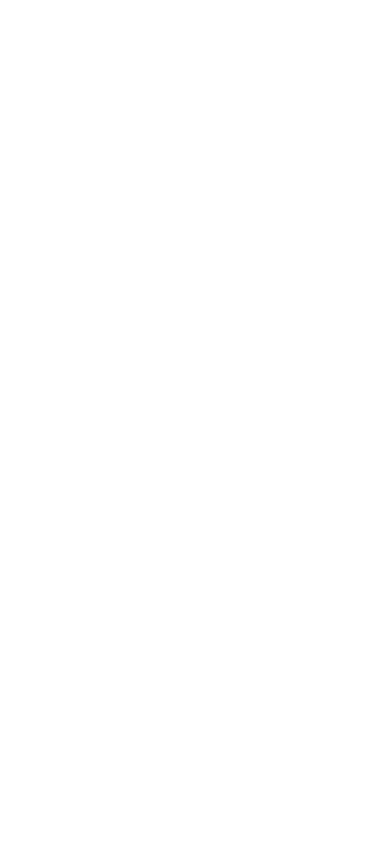
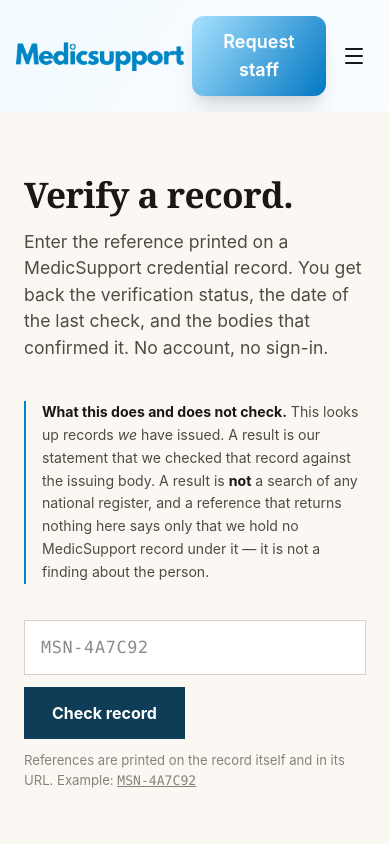
Before and after one commit to jolimensportal/medicsupport, an Astro site: page /verify in a window 390 px wide. Before the commit this address had no page. Shown: the top 844 px of the page. Built offline with nearby package versions, Linux system fonts and the light colour scheme; Astro itself is replaced by a stand-in of ours.

Commit message:
Credential verification lookup at /verify
Public, no-account lookup of a MedicSupport-issued record by its reference.
This is the page that makes the network checkable by a third party, which is
the one thing a WhatsApp-based recruitment agent structurally cannot do.

Design decisions worth stating:

- The scoping note above the input is the most important element on the page.
  The lookup only knows records WE issued. A hit is our statement that we
  checked against the issuing body; it is NOT a search of any national
  register. Saying otherwise would be a dangerous overclaim.
- A failed lookup must not read as a finding about a person. It says 'we hold
  no MedicSupport record under X ... it is not a statement about whether the
  person is registered or employed.' A page that let someone conclude a nurse
  was unregistered from a typo would be defamatory.
- Only fields a third party is entitled to see are returned. No contact
  details, no document copies. Contact stays behind the profile page.

Implementation: static client-side search over an index generated from the
clinicians collection at build time - correct for a static site and honest,
because it can only ever return published records. It moves to a real lookup
when accounts exist.

Deep links: /verify?ref=MSN-XXXX so a reference can be shared as a URL.
Normalises case and hyphens; a clinician typing on a phone will not type them.

Verified by rendering, not by assuming: valid reference renders the verified
card with both check lines; MSN-XXXXXX renders the not-found copy; 'msn4a7c92'
lowercase and unhyphenated resolves correctly.

Adds record.reference to the clinicians schema. Nav, drawer and footer linked.
Pages: 12.

```diff
--- a/src/components/Drawer.astro
+++ b/src/components/Drawer.astro
@@ -14,5 +14,6 @@ import Logo from './Logo.astro';
     <HeaderLink href="/#employers">Hospitals</HeaderLink>
     <HeaderLink href="/blog">News</HeaderLink>
     <HeaderLink href="/#apply">Clinicians</HeaderLink>
+    <HeaderLink href="/verify">Verify a record</HeaderLink>
   </nav>
 </div>
--- a/src/components/Footer.astro
+++ b/src/components/Footer.astro
@@ -28,6 +28,9 @@ import Logo from "./Logo.astro";
               >
               <a href="/services/s1" class="hover:text-main-200 hover:underline"
                 >How verification works</a
+              >
+              <a href="/verify" class="hover:text-main-200 hover:underline"
+                >Verify a record reference</a
               >
               <a
                 href="mailto:clinicians@medicsupport.network"
--- a/src/components/Header.astro
+++ b/src/components/Header.astro
@@ -13,6 +13,7 @@ import Logo from './Logo.astro';
 			<HeaderLink href="/#employers">Hospitals</HeaderLink>
 			<HeaderLink href="/blog">News</HeaderLink>
 			<HeaderLink href="/#apply">Clinicians</HeaderLink>
+			<HeaderLink href="/verify">Verify</HeaderLink>
 		</div>
 		<a href="/#employers" class="btn ml-auto bg-[linear-gradient(125deg,var(--color-main-100),var(--color-main-200))] text-white border-0 rounded-xl text-lg py-3 px-6 h-auto shadow-xl hover:shadow-2xl">Request staff</a>
 			<label for="my-drawer-2" aria-label="open sidebar" class="btn btn-square btn-ghost lg:hidden">
--- a/src/content.config.ts
+++ b/src/content.config.ts
@@ -49,6 +49,8 @@ const clinicians = defineCollection({
 
 		/** Verification of the record as a whole. */
 		record: z.object({
+			/** Short public code a third party can look up without an account. */
+			reference: z.string(),
 			verifiedOn: z.coerce.date(),
 			reverifyOn: z.coerce.date(),
 			hash: z.string(),
--- a/src/content/clinicians/ama-boateng.md
+++ b/src/content/clinicians/ama-boateng.md
@@ -7,6 +7,7 @@ availableFrom: September 2026
 slug: ama-boateng
 
 record:
+  reference: MSN-4A7C92
   verifiedOn: 2026-03-03
   reverifyOn: 2027-03-03
   hash: "7f2a…c914"
--- /dev/null
+++ b/src/pages/verify.astro
@@ -0,0 +1,213 @@
+---
+import { getCollection } from "astro:content";
+import Layout from "../layouts/MainLayout.astro";
+
+const clinicians = await getCollection("clinicians");
+
+const fmt = (date: Date) =>
+	date.toLocaleDateString("en-GB", { day: "2-digit", month: "short", year: "numeric" });
+
+// Only what a third party is entitled to see: that a record exists, who it
+// belongs to, when it was checked, and which bodies confirmed it. No contact
+// details, no document copies, nothing that would make this a data dump.
+const index = clinicians.map((c) => ({
+	ref: c.data.record.reference,
+	name: c.data.name,
+	profession: c.data.profession,
+	specialism: c.data.specialism,
+	location: c.data.location,
+	slug: c.data.slug,
+	verifiedOn: fmt(c.data.record.verifiedOn),
+	reverifyOn: fmt(c.data.record.reverifyOn),
+	credentials: c.data.credentials
+		.filter((cr) => cr.status === "active" && cr.reference)
+		.map((cr) => ({
+			label: cr.label,
+			body: cr.body,
+			reference: cr.reference,
+			checkedAgainst: cr.checkedAgainst,
+			checkedOn: cr.checkedOn ? fmt(cr.checkedOn) : null,
+		})),
+}));
+
+const examples = index.map((r) => r.ref);
+---
+
+<Layout
+	title="Verify a credential record | MedicSupport Network"
+	description="Look up a MedicSupport-issued credential record by its reference. Returns the verification status, the date of the last check and the bodies that confirmed it. No account needed."
+>
+	<div class="bg-[#fbf8f3] text-[#1a1714] min-h-[70vh]">
+		<div class="max-w-[760px] mx-auto px-6 sm:px-10 pt-16 pb-20">
+
+			<header class="mb-10">
+				<h1
+					class="font-[Georgia,serif] text-[clamp(2.2rem,5.5vw,3.2rem)] leading-[1.05] tracking-[-0.015em] mb-4"
+				>
+					Verify a record.
+				</h1>
+				<p class="text-[1.1rem] text-[#514a42] max-w-[52ch]">
+					Enter the reference printed on a MedicSupport credential record. You get back
+					the verification status, the date of the last check, and the bodies that
+					confirmed it. No account, no sign-in.
+				</p>
+			</header>
+
+			<!-- the scoping note. This is the single most important element on the page. -->
+			<div class="border-l-2 border-[#0086C4] pl-4 mb-9">
+				<p class="text-[0.88rem] text-[#514a42] leading-relaxed">
+					<strong class="text-[#1a1714]">What this does and does not check.</strong>{" "}
+					This looks up records <em>we</em> have issued. A result is our statement that
+					we checked that record against the issuing body. A result is
+					<strong class="text-[#1a1714]">not</strong> a search of any national register,
+					and a reference that returns nothing here says only that we hold no
+					MedicSupport record under it — it is not a finding about the person.
+				</p>
+			</div>
+
+			<form id="verify-form" class="flex flex-wrap gap-3 mb-3" novalidate>
+				<label for="ref" class="sr-only">Record reference</label>
+				<input
+					id="ref"
+					name="ref"
+					type="text"
+					autocomplete="off"
+					spellcheck="false"
+					placeholder="MSN-4A7C92"
+					class="flex-1 min-w-[240px] bg-white border border-[#d8d1c7] px-4 py-3.5 text-[1.05rem] font-mono tracking-[0.04em] uppercase focus:outline-none focus:border-[#0086C4]"
+				/>
+				<button
+					type="submit"
+					class="bg-[#0f3d57] text-white px-7 py-3.5 font-bold text-[1rem]"
+				>
+					Check record
+				</button>
+			</form>
+
+			<p class="text-[0.82rem] text-[#8a8078] mb-12">
+				References are printed on the record itself and in its URL. Example:{" "}
+				{examples.length > 0 && <button type="button" class="verify-example font-mono underline" data-ref={examples[0]}>{examples[0]}</button>}
+				{examples.length > 1 && <span> · </span>}
+				{examples.length > 1 && <button type="button" class="verify-example font-mono underline" data-ref={examples[1]}>{examples[1]}</button>}
+			</p>
+
+			<div id="result" aria-live="polite"></div>
+
+		</div>
+	</div>
+
+	<script type="application/json" id="verify-index" set:html={JSON.stringify(index)} />
+</Layout>
+
+<script is:inline define:vars={{ index }}>
+	const form = document.getElementById("verify-form");
+	const input = document.getElementById("ref");
+	const out = document.getElementById("result");
+
+	const seal = (colour) => `
+		<svg class="w-12 h-12 shrink-0" viewBox="0 0 100 100" aria-hidden="true">
+			<circle cx="50" cy="50" r="48" fill="${colour}"></circle>
+			<path d="M 38.4,18.1 H 61.6 V 38.4 H 81.9 V 61.6 H 61.6 V 81.9 H 38.4 V 61.6 H 18.1 V 38.4 H 38.4 Z" fill="#fff"></path>
+		</svg>`;
+
+	function render(html) {
+		out.innerHTML = html;
+		out.scrollIntoView({ behavior: "auto", block: "nearest" });
+	}
+
+	function card(inner, tone) {
+		return `<div class="border border-[#e4ddd4] bg-white p-6 sm:p-7">${inner}</div>`;
+	}
+
+	function notFound(ref) {
+		return card(
+			`<p class="text-[0.68rem] tracking-[0.16em] uppercase font-bold text-[#8a8078] mb-3">No record found</p>
+			 <p class="text-[1.15rem] font-bold mb-3">We hold no MedicSupport record under
+			 <span class="font-mono">${ref}</span>.</p>
+			 <p class="text-[0.9rem] text-[#514a42] leading-relaxed">
+				This means only that no record was issued to that reference. It is not a statement
+				about whether the person is registered or employed. If you were told this
+				reference exists, check it with whoever issued it before relying on it.</p>`,
+		);
+	}
+
+	function found(r) {
+		const rows = r.credentials.length
+			? r.credentials
+					.map(
+						(c) => `<div class="border-b border-[#e4ddd4] py-4 last:border-b-0">
+						<p class="text-[0.68rem] tracking-[0.1em] uppercase font-bold text-[#8a8078] mb-1">${c.label}</p>
+						<p class="font-bold text-[1.05rem]">${c.body}</p>
+						<p class="font-mono text-[#0086C4] font-bold text-[0.92rem]">${c.reference}</p>
+						<p class="text-[0.82rem] text-[#8a8078] mt-1.5">Checked against ${c.checkedAgainst}
+						<b class="text-[#514a42]">${c.checkedOn}</b></p>
+					</div>`,
+					)
+					.join("")
+			: `<p class="text-[0.9rem] text-[#514a42]">No published credential references on this record.</p>`;
+
+		return card(
+			`<div class="flex items-start gap-4 mb-5">
+				${seal("#0086C4")}
+				<div>
+					<p class="text-[0.68rem] tracking-[0.16em] uppercase font-bold text-[#1f7a4d]">Verified</p>
+					<p class="text-[1.35rem] font-bold leading-tight">${r.name}</p>
+					<p class="text-[#514a42] text-[0.95rem]">${r.profession}, ${r.specialism} · ${r.location}</p>
+				</div>
+			</div>
+			<div class="flex flex-wrap gap-x-8 gap-y-2 border-y border-[#e4ddd4] py-3 mb-5 text-[0.88rem]">
+				<span>Reference <b class="font-mono">${r.ref}</b></span>
+				<span>Last checked <b>${r.verifiedOn}</b></span>
+				<span>Re-verifies <b>${r.reverifyOn}</b></span>
+			</div>
+			${rows}
+			<div class="mt-6 flex flex-wrap items-center gap-3">
+				<a href="/${r.slug}" class="bg-[#0f3d57] text-white px-5 py-3 font-bold text-[0.95rem] no-underline">Open the full profile</a>
+				<span class="text-[0.82rem] text-[#8a8078]">Contact details are not published here.</span>
+			</div>`,
+		);
+	}
+
+	const norm = (s) => s.trim().toUpperCase().replace(/[\s-]/g, "");
+
+	function lookup(raw) {
+		const ref = raw.trim().toUpperCase();
+		return index.find((r) => norm(r.ref) === norm(ref));
+	}
+
+	form.addEventListener("submit", (e) => {
+		e.preventDefault();
+		const ref = input.value.trim().toUpperCase().replace(/\s+/g, "");
+		if (!ref) return;
+		const hit = lookup(ref);
+		render(hit ? found(hit) : notFound(ref));
+	});
+
+	document.querySelectorAll(".verify-example").forEach((b) => {
+		b.addEventListener("click", () => {
+			input.value = b.dataset.ref;
+			form.requestSubmit();
+		});
+	});
+
+	// Deep link: /verify?ref=MSN-XXXX so a record reference can be shared as a URL
+	const initial = new URLSearchParams(location.search).get("ref");
+	if (initial) {
+		input.value = initial.toUpperCase();
+		form.requestSubmit();
+	}
+</script>
+
+<style>
+	.sr-only {
+		position: absolute;
+		width: 1px;
+		height: 1px;
+		padding: 0;
+		margin: -1px;
+		overflow: hidden;
+		clip: rect(0, 0, 0, 0);
+		white-space: nowrap;
+		border: 0;
+	}
+</style>
```
